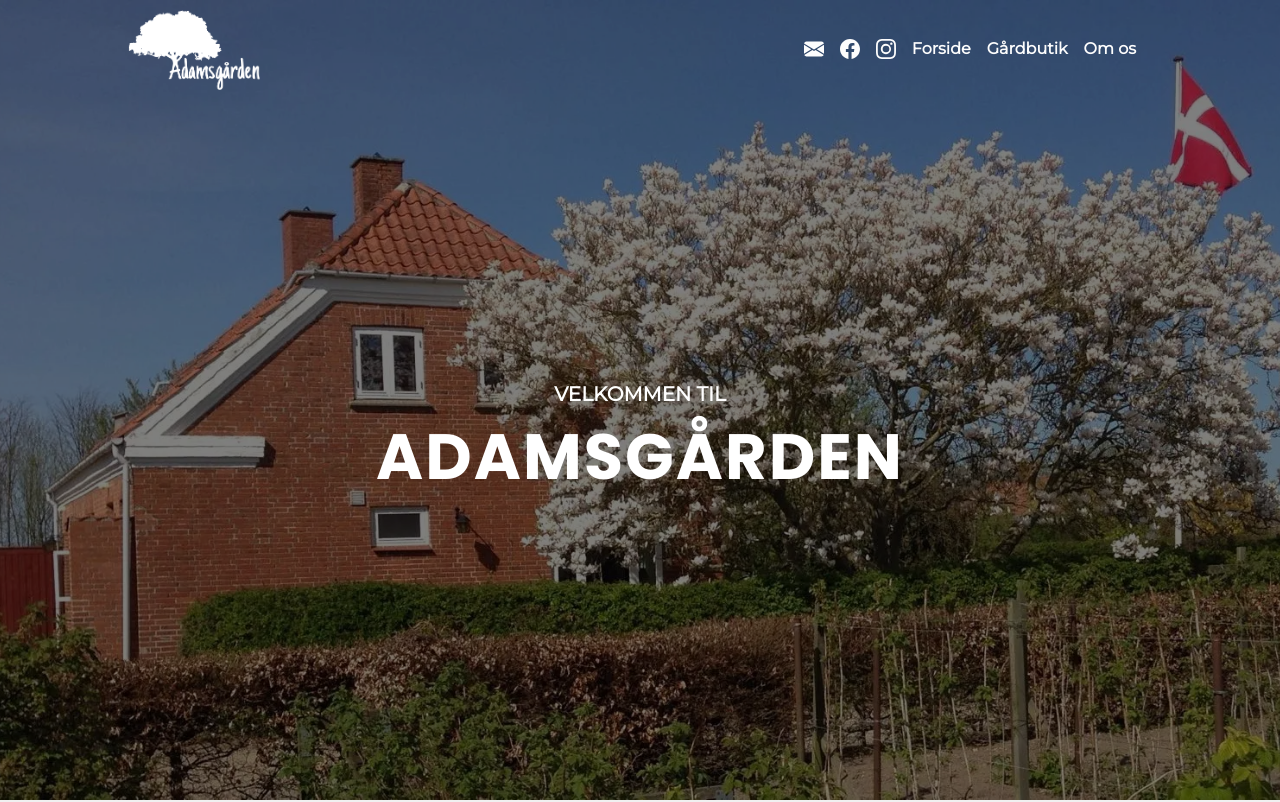
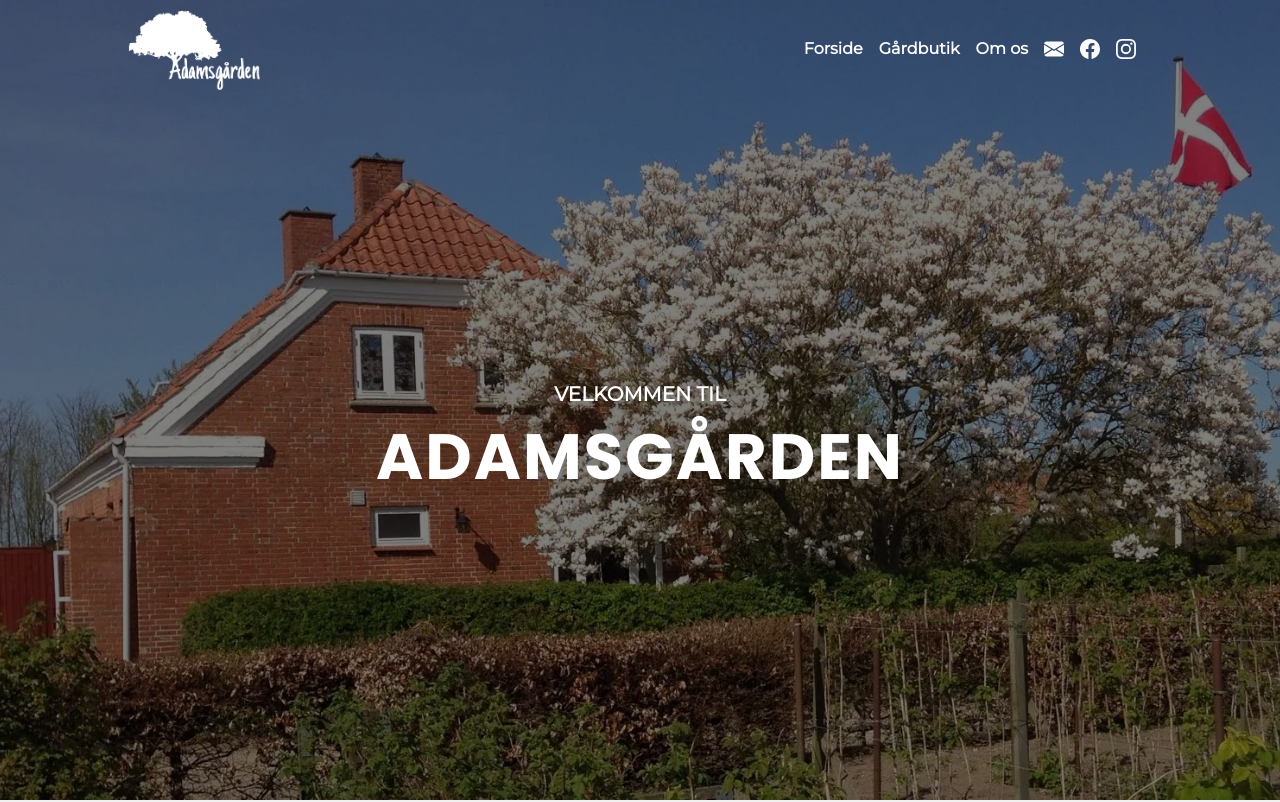
Before and after one commit to chri44nj/adamsgaarden, a Next.js app: page / in a window 1280 px wide. Shown: the top 802 px of the page. Built offline with nearby package versions, Linux system fonts and the light colour scheme.

Commit message:
ikoner til højre

```diff
--- a/src/app/components/Header.jsx
+++ b/src/app/components/Header.jsx
@@ -62,6 +62,15 @@
       </Link>
 
       <nav className={`${styles.headerNavigation} ${menuOpen ? styles.open : ""}`}>
+        <Link href="/" onClick={() => handleCloseMenu("forside")} id={myContexts.currentPage === "forside" ? styles.activeLink : ""}>
+          Forside
+        </Link>
+        <Link href="/pages/gaardbutik" onClick={() => handleCloseMenu("gaardbutik")} id={myContexts.currentPage === "gaardbutik" ? styles.activeLink : ""}>
+          Gårdbutik
+        </Link>
+        <Link href="/pages/om-os" onClick={() => handleCloseMenu("om-os")} id={myContexts.currentPage === "om-os" ? styles.activeLink : ""}>
+          Om os
+        </Link>
         <div className={styles.headerSocials}>
           <a className="flex-row" target="_blank" href="mailto:mail@adamsgaarden.dk">
             <svg xmlns="http://www.w3.org/2000/svg" width="20" height="20" fill="currentColor" class="bi bi-envelope-fill" viewBox="0 0 16 16">
@@ -79,15 +88,6 @@
             </svg>
           </a>
         </div>
-        <Link href="/" onClick={() => handleCloseMenu("forside")} id={myContexts.currentPage === "forside" ? styles.activeLink : ""}>
-          Forside
-        </Link>
-        <Link href="/pages/gaardbutik" onClick={() => handleCloseMenu("gaardbutik")} id={myContexts.currentPage === "gaardbutik" ? styles.activeLink : ""}>
-          Gårdbutik
-        </Link>
-        <Link href="/pages/om-os" onClick={() => handleCloseMenu("om-os")} id={myContexts.currentPage === "om-os" ? styles.activeLink : ""}>
-          Om os
-        </Link>
       </nav>
       <button type="button" aria-label="burger-menu" className={styles.burgerMenu} onClick={handleMenuToggle}>
         <span></span>
```
